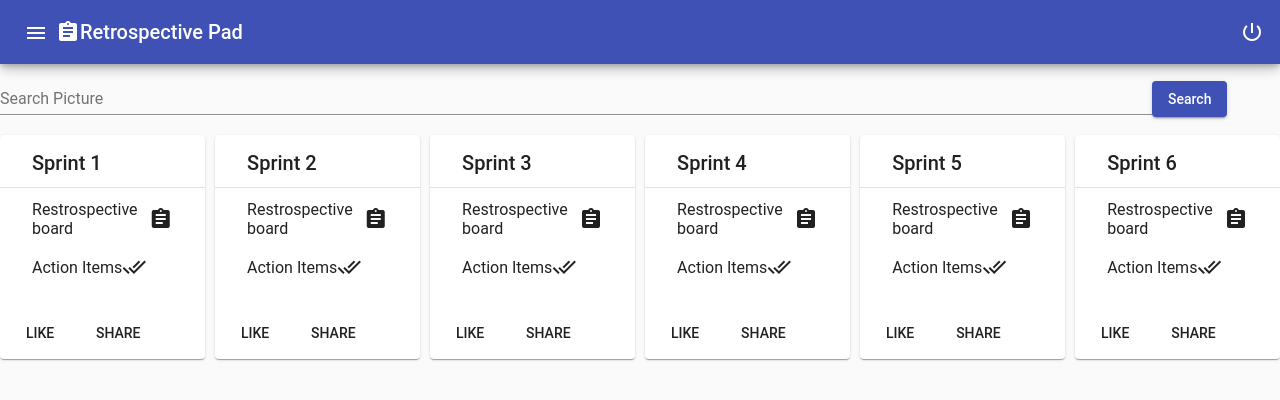
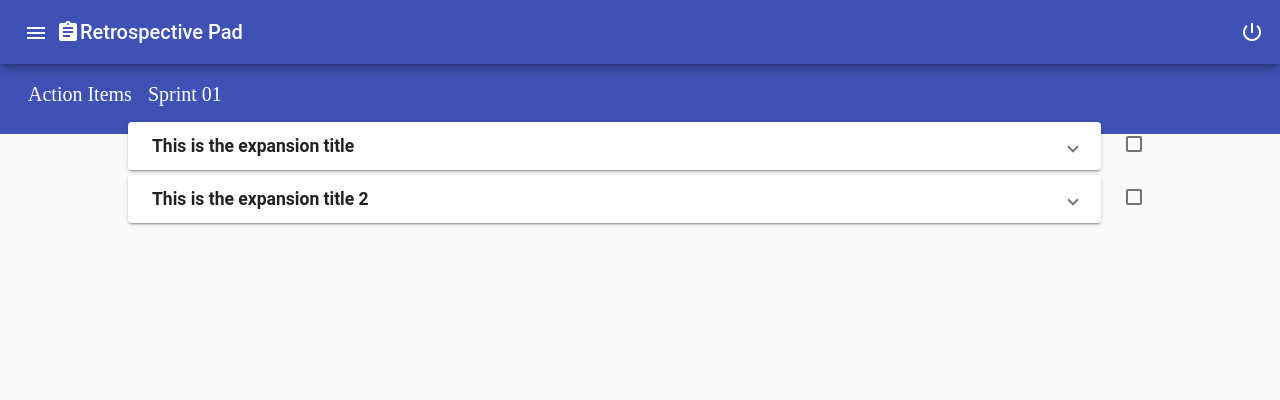
Before and after one commit to vikas0sharma/retrospective-pad, an Angular app: page /action-items in a window 1280 px wide. Before the commit this address led to /. Shown: the top 400 px of the page. Built offline with nearby package versions, Linux system fonts and the light colour scheme; sample sign-in values are in the browser's storage.

Commit message:
action-item page ui : wip

```diff
--- /dev/null
+++ b/src/app/action-item/action-item-board/action-item-board.component.html
@@ -0,0 +1,56 @@
+<div class="docs-primary-header">
+    <h1>Action Items</h1> <h1>Sprint 01</h1>
+</div>
+
+<div class="action-card">
+    <div fxLayout="row" class="expansion-panel-header">
+        <div fxFlex="95">
+            <mat-expansion-panel>
+                <mat-expansion-panel-header>
+                    <h3>This is the expansion title</h3>
+                </mat-expansion-panel-header>
+
+                <p>This is the primary content of the panel.</p>
+                <mat-divider></mat-divider>
+                <mat-selection-list>
+                    <mat-list-option>
+                        test 01
+                    </mat-list-option>
+                </mat-selection-list>
+                <mat-selection-list>
+                    <mat-list-option>
+                        test 01
+                    </mat-list-option>
+                </mat-selection-list>
+            </mat-expansion-panel>
+        </div>
+        <div fxFlex="5">
+            <mat-checkbox class="chk-status"></mat-checkbox>
+        </div>
+    </div>
+    <div fxLayout="row" class="expansion-panel-header">
+            <div fxFlex="95">
+                <mat-expansion-panel>
+                    <mat-expansion-panel-header>
+                        <h3>This is the expansion title 2</h3>
+                    </mat-expansion-panel-header>
+
+                    <p>This is the primary content of the panel.</p>
+                    <mat-divider></mat-divider>
+                    <mat-selection-list>
+                        <mat-list-option>
+                            test 01
+                        </mat-list-option>
+                    </mat-selection-list>
+                    <mat-selection-list>
+                        <mat-list-option>
+                            test 01
+                        </mat-list-option>
+                    </mat-selection-list>
+                </mat-expansion-panel>
+            </div>
+            <div fxFlex="5">
+                <mat-checkbox class="chk-status"></mat-checkbox>
+            </div>
+        </div>
+</div>
--- /dev/null
+++ b/src/app/action-item/action-item-board/action-item-board.component.scss
@@ -0,0 +1,39 @@
+.docs-primary-header {
+    display: flex;
+    background: #3f51b5;
+    align-items: center;
+    padding-left:20px;
+    margin-top: -15px;
+}
+
+.docs-primary-header h1 {
+    font-weight: 300;
+    margin: 0;
+    padding: 28px 8px;
+    font-size: 20px;
+    color: #fff;
+}
+
+.action-card {
+    width: 80%;
+    margin-left: auto;
+    margin-right:auto;
+    min-height: 50%;
+    margin-top:-12px;
+}
+
+.expansion-panel-header { transition: all .2s ease-in-out; margin-bottom: 5px; }
+.expansion-panel-header:hover {
+    transform: scale(1.05);
+}
+.mat-card .mat-divider-horizontal {
+    position: relative !important;
+    left: 0;
+    width: 100%;
+}
+
+.chk-status{
+    display: block;
+    margin-left: 50%;
+    margin-top: 11px;
+}
--- /dev/null
+++ b/src/app/action-item/action-item-board/action-item-board.component.ts
@@ -0,0 +1,15 @@
+import { Component, OnInit } from '@angular/core';
+
+@Component({
+  selector: 'app-action-item-board',
+  templateUrl: './action-item-board.component.html',
+  styleUrls: ['./action-item-board.component.scss']
+})
+export class ActionItemBoardComponent implements OnInit {
+
+  constructor() { }
+
+  ngOnInit() {
+  }
+
+}
--- a/src/app/app-routing.module.ts
+++ b/src/app/app-routing.module.ts
@@ -21,6 +21,11 @@ const routes: Routes = [
         loadChildren: () => import('./auth/auth.module')
             .then(mod => mod.AuthModule)
     },
+    {
+        path: 'action-items',
+        loadChildren: () => import('./action-item/action-item.module')
+            .then(mod => mod.ActionItemModule)
+    },
     // otherwise redirect to home
     {
         path: '**',
```
Also changed, not shown: src/app/action-item/action-item-routing.module.ts (added, +17 -0 lines), src/app/action-item/action-item.module.ts (added, +15 -0 lines).
